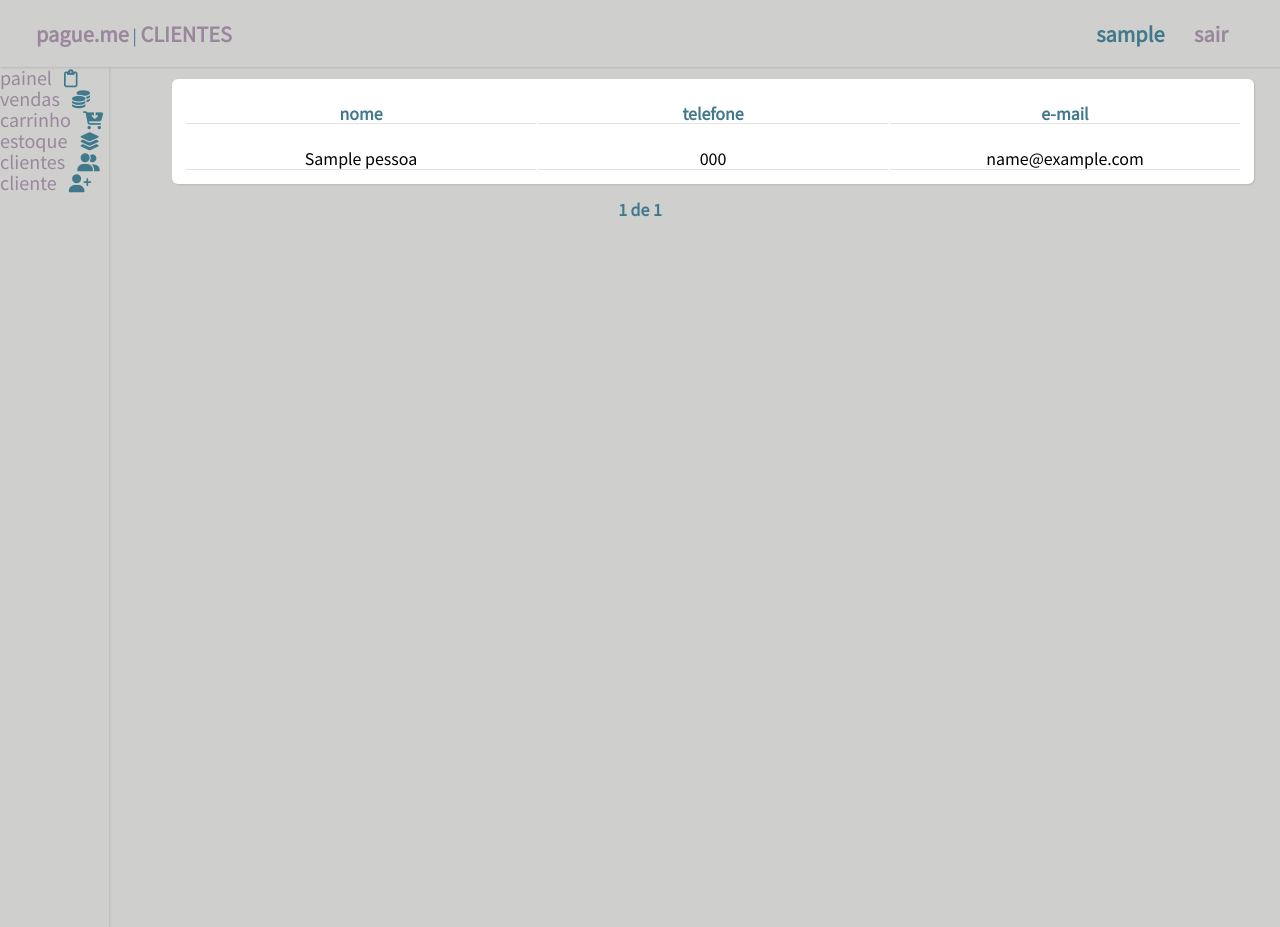
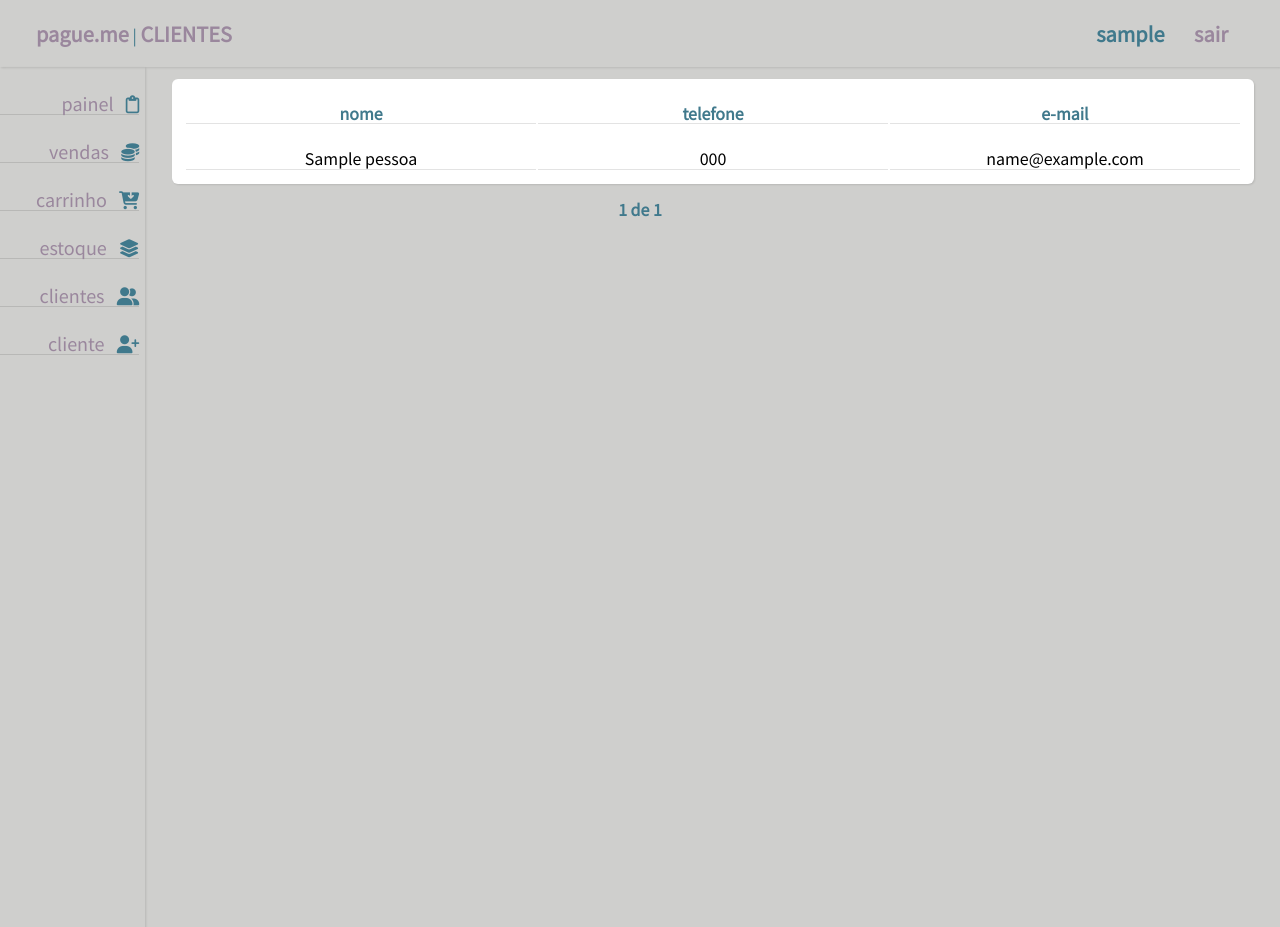
Before and after one commit to alpdias/pague.me, a Django app: page /records/ in a window 1280 px wide. Run offline with Django 3.2, Linux system fonts and the light colour scheme; a user stored in the database is signed in; tables that the repository leaves empty hold one stand-in row (values such as "Sample post"); parts of the project's set-up code (start-up, migrations or seed data) failed here and were passed over; some libraries are stand-ins or nearby versions.

Commit message:
Update records.html

```diff
--- a/app/templates/app/records.html
+++ b/app/templates/app/records.html
@@ -23,13 +23,13 @@ Criado em 09/2020
     </div>
     <div class="nav-bar__vertical">
         <nav>
-            <ul class="item-vertical">
-                <li><a href="{% url 'dashboard' %}"><span class="ajuste-menu__vertical"></span>painel&nbsp;&nbsp;&nbsp;<i class="far fa-clipboard"></i></a></li>
-                <li><a href="{% url 'buy' %}"><span class="ajuste-menu__vertical"></span>vendas&nbsp;&nbsp;&nbsp;<i class="fas fa-coins"></i></a></li>
-                <li><a href="{% url 'cart' %}"><span class="ajuste-menu__vertical"></span>carrinho&nbsp;&nbsp;&nbsp;<i class="fas fa-cart-arrow-down"></i></a></li>
-                <li><a href="{% url 'products' %}"><span class="ajuste-menu__vertical"></span>estoque&nbsp;&nbsp;&nbsp;<i class="fas fa-layer-group"></i></a></li>
-                <li><a href="{% url 'records' %}"><span class="ajuste-menu__vertical"></span>clientes&nbsp;&nbsp;&nbsp;<i class="fas fa-user-friends"></i></a></li>
-                <li><a href="{% url 'records' %}"><span class="ajuste-menu__vertical"></span>cliente&nbsp;&nbsp;&nbsp;<i class="fas fa-user-plus"></i></a></li>
+            <ul class="nav-bar__vertical-item">
+                <li><a href="{% url 'dashboard' %}"><span class="nav-bar__vertical-ajuste"></span>painel&nbsp;&nbsp;&nbsp;<i class="far fa-clipboard"></i></a></li>
+                <li><a href="{% url 'buy' %}"><span class="nav-bar__vertical-ajuste"></span>vendas&nbsp;&nbsp;&nbsp;<i class="fas fa-coins"></i></a></li>
+                <li><a href="{% url 'cart' %}"><span class="nav-bar__vertical-ajuste"></span>carrinho&nbsp;&nbsp;&nbsp;<i class="fas fa-cart-arrow-down"></i></a></li>
+                <li><a href="{% url 'products' %}"><span class="nav-bar__vertical-ajuste"></span>estoque&nbsp;&nbsp;&nbsp;<i class="fas fa-layer-group"></i></a></li>
+                <li><a href="{% url 'records' %}"><span class="nav-bar__vertical-ajuste"></span>clientes&nbsp;&nbsp;&nbsp;<i class="fas fa-user-friends"></i></a></li>
+                <li><a href="{% url 'records' %}"><span class="nav-bar__vertical-ajuste"></span>cliente&nbsp;&nbsp;&nbsp;<i class="fas fa-user-plus"></i></a></li>
             </ul>
         </nav>
     </div>
```
